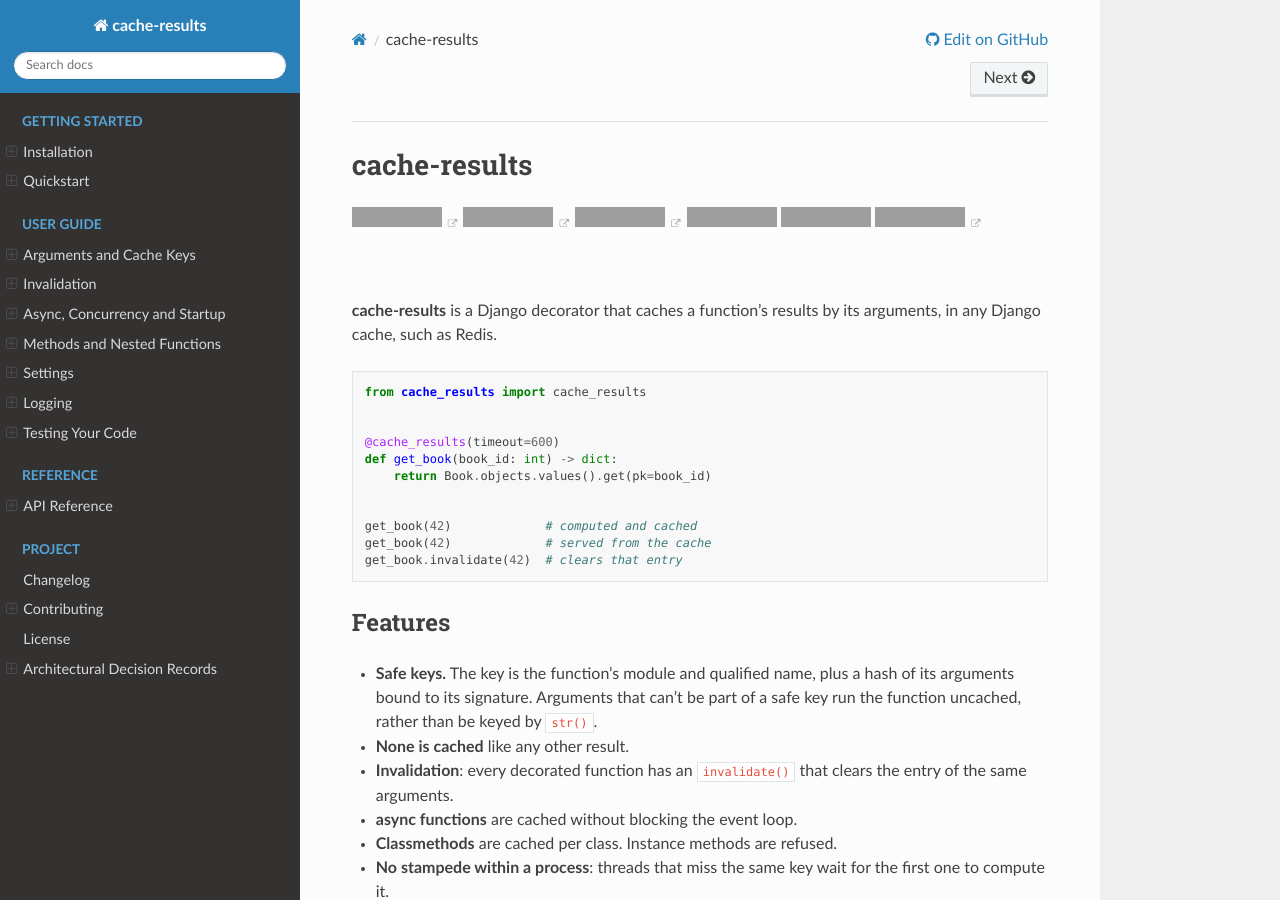
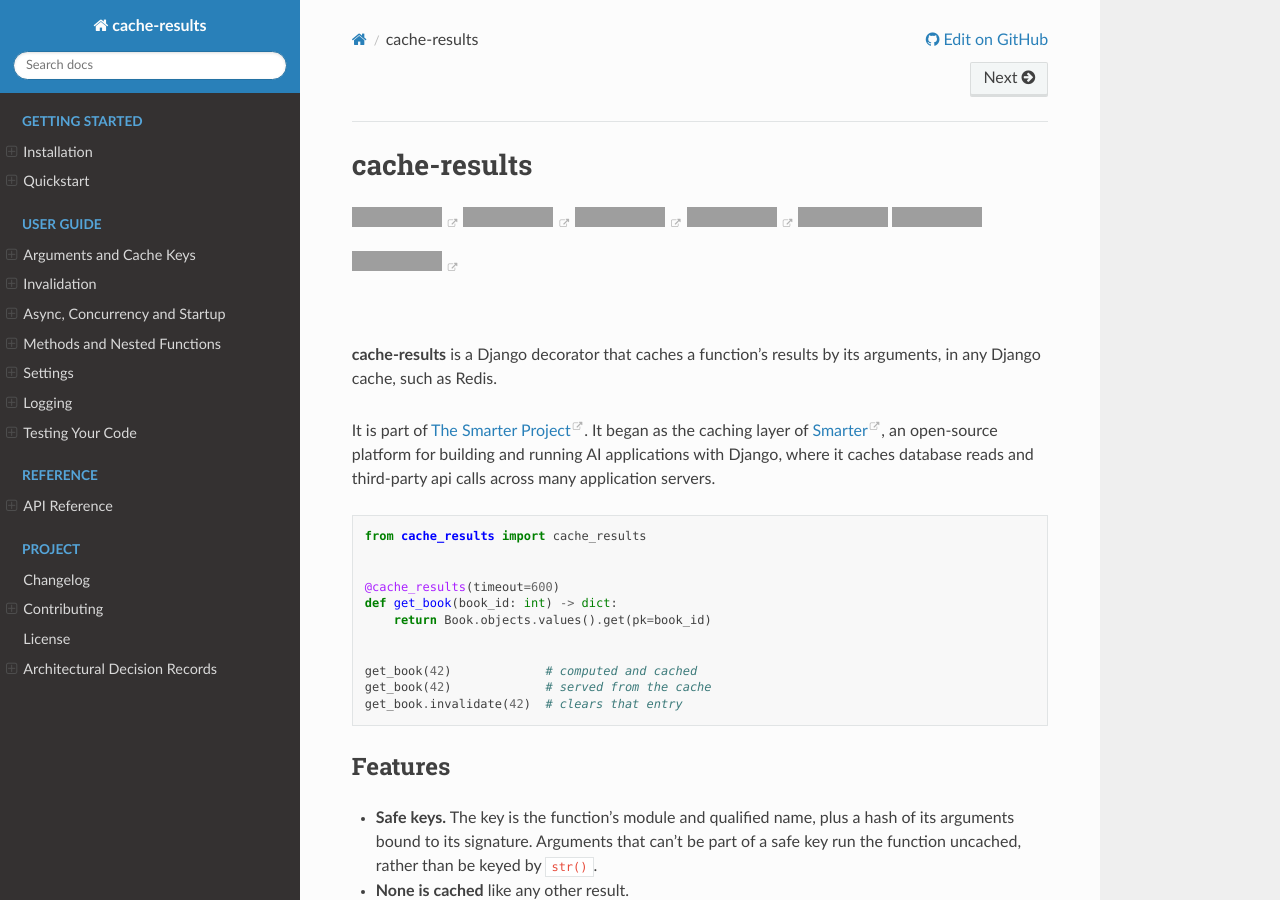
Before and after one commit to smarter-sh/cache-results, a Sphinx documentation site: the page built from docs/source/index.rst, in a window 1280 px wide and 900 px high. Built offline with Sphinx 7.4.7 and the Read the Docs theme 3.1.0, drawn with Linux system fonts in a browser that asks for light colours; some of the changed text lies outside the part shown; grey boxes are pictures that could not be loaded.

Commit message:
fix(release): attribute the package and docs to the smarter project
cache-results 0.1.0 appeared on PyPI as one person's package rather than a project of The Smarter Project: its metadata named Lawrence McDaniel as author, and neither the README nor the documentation site said whose project it is. Projects that belong to an organization usually say so up front, e.g. django-rest-knox opens its README with Jazzband's badge.

Package metadata (pyproject.toml):

- authors is The Smarter Project, with no email, and Lawrence McDaniel is the maintainer, with his email. A test build's METADATA reads Author: The Smarter Project and Maintainer-email: Lawrence McDaniel, and passes twine check --strict.
- PyPI never changes a published version's metadata, so 0.1.0 keeps its author, and the change shows from the next release. The project's owner on PyPI is a separate setting, which moves to a smarter-sh organization on PyPI once one exists.

Attribution:

- A badge, a project of The Smarter Project, linking to https://smarter.sh, comes first in README.md, which PyPI also shows as the package description, and on the documentation's landing page.
- docs/source/_templates/footer.html extends the Read the Docs theme's footer through its extrafooter block, without copying it, and adds a line to every page, the 404 page included: cache-results is part of The Smarter Project, an open-source platform for building and running AI applications with Django. conf.py sets templates_path to load it.
- The landing page says that cache-results began as the caching layer of Smarter, where it caches database reads and third-party api calls across many application servers.

Unchanged on purpose: LICENSE keeps Lawrence McDaniel as the copyright holder, and the docs footer's copyright line keeps his name.

Status: make sphinx-build succeeds with warnings as errors, the footer line is on every built page, the badge url answers 200, and the pre-commit hooks pass. The documentation site has not been republished: make sphinx-publish updates it.

Co-authored-by: Claude <noreply@anthropic.com>

```diff
--- /dev/null
+++ b/docs/source/_templates/footer.html
@@ -0,0 +1,8 @@
+{#- The Read the Docs theme's footer, with a line on every page that says whose project this is. -#}
+{% extends "!footer.html" %}
+{% block extrafooter %}
+  <p>
+    cache-results is part of <a href="https://smarter.sh">The Smarter Project</a>,
+    an open-source platform for building and running AI applications with Django.
+  </p>
+{% endblock %}
--- a/docs/source/conf.py
+++ b/docs/source/conf.py
@@ -46,11 +46,13 @@ extensions = [
     "sphinx_sitemap",
 ]
 
-templates_path: list[str] = []
+# _templates/footer.html adds The Smarter Project to every page's footer.
+templates_path = ["_templates"]
 exclude_patterns: list[str] = []
 language = "en"
 
-# docstrings carry their own :type: and :rtype: fields (ADR-014), so signatures keep the annotations.
+# docstrings carry their own :type: and :rtype: fields (ADR-014),
+# so signatures keep the annotations.
 autodoc_typehints = "signature"
 autodoc_member_order = "bysource"
 autodoc_default_options = {"members": True, "show-inheritance": True}
--- a/docs/source/index.rst
+++ b/docs/source/index.rst
@@ -1,5 +1,9 @@
 cache-results
 =============
+
+.. image:: https://img.shields.io/badge/a%20project%20of-The%20Smarter%20Project-2F6FEB
+   :target: https://smarter.sh
+   :alt: A project of The Smarter Project
 
 .. image:: https://github.com/smarter-sh/cache-results/actions/workflows/ci.yml/badge.svg?branch=main
    :target: https://github.com/smarter-sh/cache-results/actions/workflows/ci.yml
@@ -27,6 +31,12 @@ cache-results
 
 **cache-results** is a Django decorator that caches a function's results by its
 arguments, in any Django cache, such as Redis.
+
+It is part of `The Smarter Project <https://smarter.sh>`__. It began as the
+caching layer of `Smarter <https://github.com/smarter-sh/smarter>`__, an
+open-source platform for building and running AI applications with Django,
+where it caches database reads and third-party api calls across many
+application servers.
 
 .. code-block:: python
 
--- a/pyproject.toml
+++ b/pyproject.toml
@@ -10,7 +10,8 @@ readme = "README.md"
 license = "MIT"
 license-files = ["LICENSE"]
 requires-python = ">=3.10"
-authors = [{ name = "Lawrence McDaniel", email = "lpm0073@gmail.com" }]
+authors = [{ name = "The Smarter Project" }]
+maintainers = [{ name = "Lawrence McDaniel", email = "lpm0073@gmail.com" }]
 keywords = ["django", "cache", "caching", "decorator", "memoize", "redis"]
 classifiers = [
   "Development Status :: 4 - Beta",
```
Also changed, not shown: README.md (+1 -0 lines).
